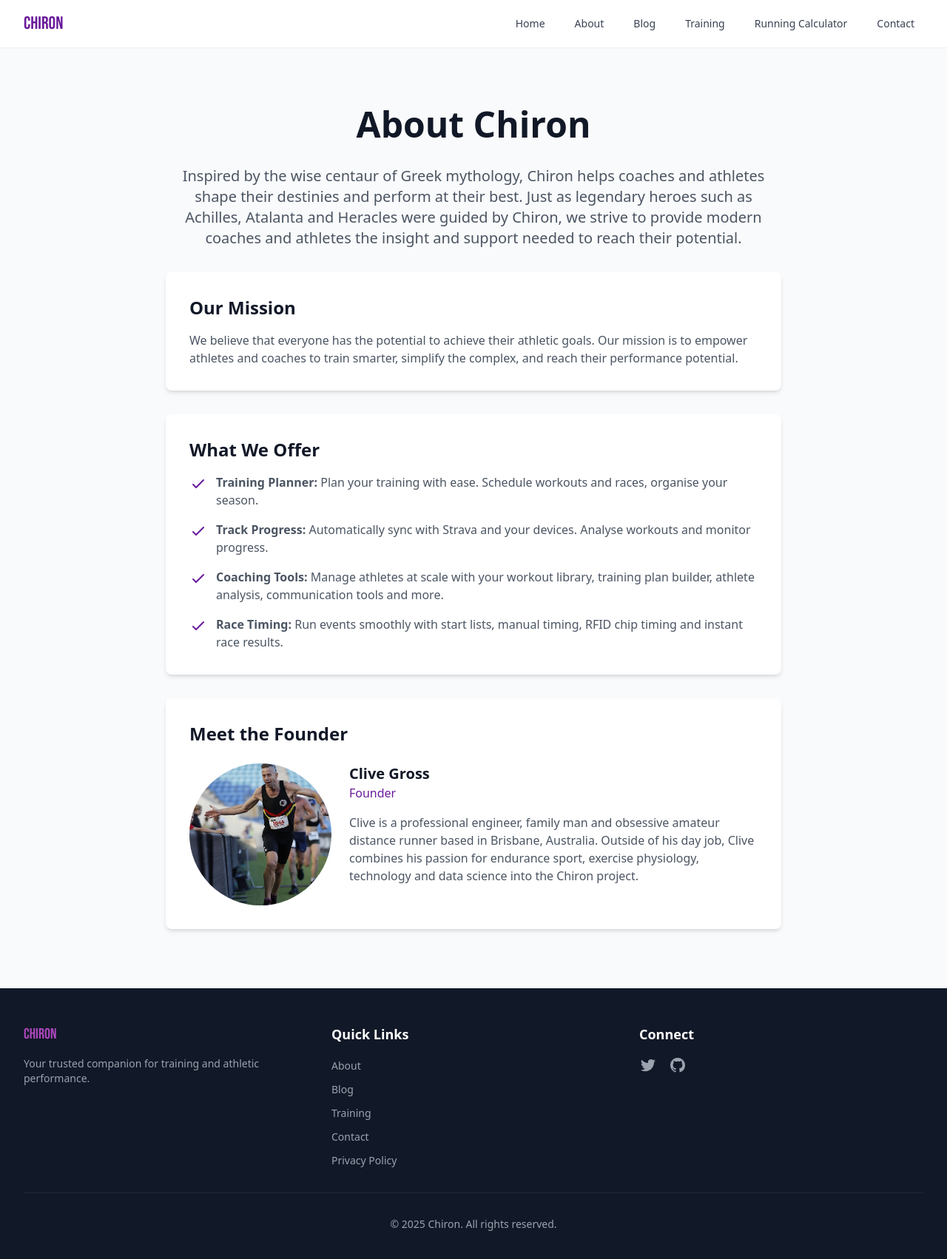
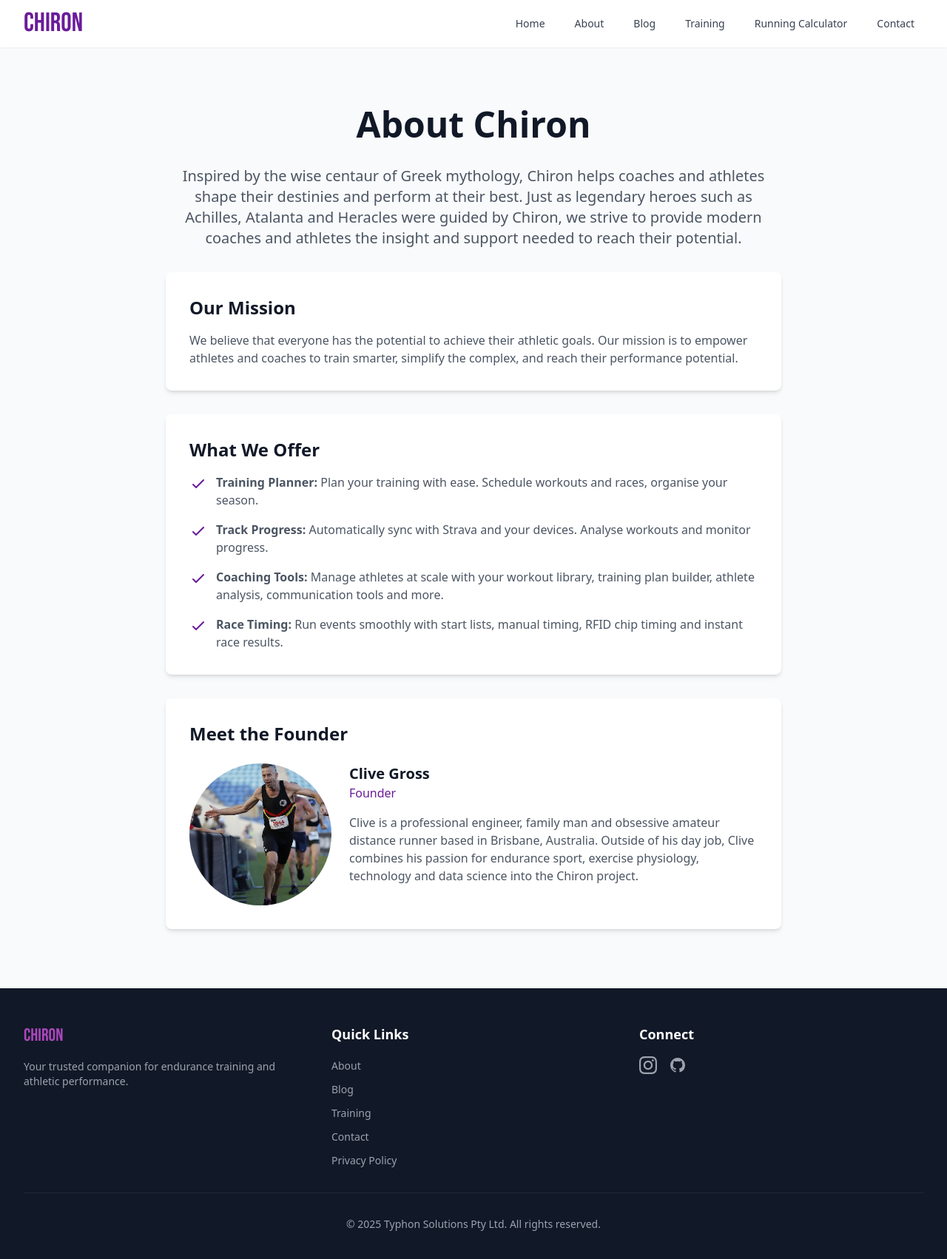
Before and after one commit to chironapp/chiron-website, an Astro site: page /chiron-website/about in a window 1280 px wide. Shown: the whole page at 74% size. Built offline with nearby package versions, Linux system fonts and the light colour scheme; Astro itself is replaced by a stand-in of ours.

Commit message:
finished footer

```diff
--- a/src/components/Footer.astro
+++ b/src/components/Footer.astro
@@ -3,7 +3,7 @@
 const currentYear = new Date().getFullYear();
 
 const socialLinks = [
-  { href: 'https://twitter.com/chironapp', label: 'Twitter', icon: 'twitter' },
+  { href: 'https://instagram.com/chiron.endurance', label: 'Instagram', icon: 'instagram' },
   { href: 'https://github.com/chironapp', label: 'GitHub', icon: 'github' },
 ];
 
@@ -20,9 +20,9 @@
   <div class="max-w-7xl mx-auto px-4 sm:px-6 lg:px-8 py-12">
     <div class="grid grid-cols-1 md:grid-cols-3 gap-8">
       <div>
-        <h3 class="text-xl font-logo text-primary-400 mb-4">Chiron</h3>
+        <h3 class="text-2xl font-logo text-primary-400 mb-4">Chiron</h3>
         <p class="text-gray-400 text-sm">
-          Your trusted companion for training and athletic performance.
+          Your trusted companion for endurance training and athletic performance.
         </p>
       </div>
       <div>
@@ -48,9 +48,9 @@
               class="text-gray-400 hover:text-white transition-colors"
               aria-label={link.label}
             >
-              {link.icon === 'twitter' && (
+              {link.icon === 'instagram' && (
                 <svg class="h-6 w-6" fill="currentColor" viewBox="0 0 24 24">
-                  <path d="M8.29 20.251c7.547 0 11.675-6.253 11.675-11.675 0-.178 0-.355-.012-.53A8.348 8.348 0 0022 5.92a8.19 8.19 0 01-2.357.646 4.118 4.118 0 001.804-2.27 8.224 8.224 0 01-2.605.996 4.107 4.107 0 00-6.993 3.743 11.65 11.65 0 01-8.457-4.287 4.106 4.106 0 001.27 5.477A4.072 4.072 0 012.8 9.713v.052a4.105 4.105 0 003.292 4.022 4.095 4.095 0 01-1.853.07 4.108 4.108 0 003.834 2.85A8.233 8.233 0 012 18.407a11.616 11.616 0 006.29 1.84" />
+                  <path d="M12 2.163c3.204 0 3.584.012 4.85.07 3.252.148 4.771 1.691 4.919 4.919.058 1.265.069 1.645.069 4.849 0 3.205-.012 3.584-.069 4.849-.149 3.225-1.664 4.771-4.919 4.919-1.266.058-1.644.07-4.85.07-3.204 0-3.584-.012-4.849-.07-3.26-.149-4.771-1.699-4.919-4.92-.058-1.265-.07-1.644-.07-4.849 0-3.204.013-3.583.07-4.849.149-3.227 1.664-4.771 4.919-4.919 1.266-.057 1.645-.069 4.849-.069zm0-2.163c-3.259 0-3.667.014-4.947.072-4.358.2-6.78 2.618-6.98 6.98-.059 1.281-.073 1.689-.073 4.948 0 3.259.014 3.668.072 4.948.2 4.358 2.618 6.78 6.98 6.98 1.281.058 1.689.072 4.948.072 3.259 0 3.668-.014 4.948-.072 4.354-.2 6.782-2.618 6.979-6.98.059-1.28.073-1.689.073-4.948 0-3.259-.014-3.667-.072-4.947-.196-4.354-2.617-6.78-6.979-6.98-1.281-.059-1.69-.073-4.949-.073zm0 5.838c-3.403 0-6.162 2.759-6.162 6.162s2.759 6.163 6.162 6.163 6.162-2.759 6.162-6.163c0-3.403-2.759-6.162-6.162-6.162zm0 10.162c-2.209 0-4-1.79-4-4 0-2.209 1.791-4 4-4s4 1.791 4 4c0 2.21-1.791 4-4 4zm6.406-11.845c-.796 0-1.441.645-1.441 1.44s.645 1.44 1.441 1.44c.795 0 1.439-.645 1.439-1.44s-.644-1.44-1.439-1.44z"/>
                 </svg>
               )}
               {link.icon === 'github' && (
@@ -64,7 +64,7 @@
       </div>
     </div>
     <div class="border-t border-gray-800 mt-8 pt-8 text-center text-gray-400 text-sm">
-      <p>&copy; {currentYear} Chiron. All rights reserved.</p>
+      <p>&copy; {currentYear} <a href="https://www.typhonsolutions.com.au/" target="_blank" rel="noopener noreferrer" class="text-gray-400 hover:text-white transition-colors">Typhon Solutions Pty Ltd</a>. All rights reserved.</p>
     </div>
   </div>
 </footer>
--- a/src/components/Header.astro
+++ b/src/components/Header.astro
@@ -17,7 +17,7 @@
   <nav class="max-w-7xl mx-auto px-4 sm:px-6 lg:px-8">
     <div class="flex justify-between items-center h-16">
       <div class="flex-shrink-0">
-        <a href={base} class="text-2xl font-logo text-primary-600">Chiron</a>
+        <a href={base} class="text-4xl font-logo text-primary-600">Chiron</a>
       </div>
       <div class="hidden md:block">
         <div class="ml-10 flex items-baseline space-x-4">
--- a/src/pages/about.astro
+++ b/src/pages/about.astro
@@ -4,7 +4,7 @@
 
 <BaseLayout
   title="About Chiron"
-  description="Learn about Chiron and our mission to help athletes and fitness enthusiasts achieve their training goals."
+  description="Learn about Chiron and our mission to help runners and coaches reach their training goals."
 >
   <section class="py-20">
     <div class="max-w-4xl mx-auto px-4 sm:px-6 lg:px-8">
```
